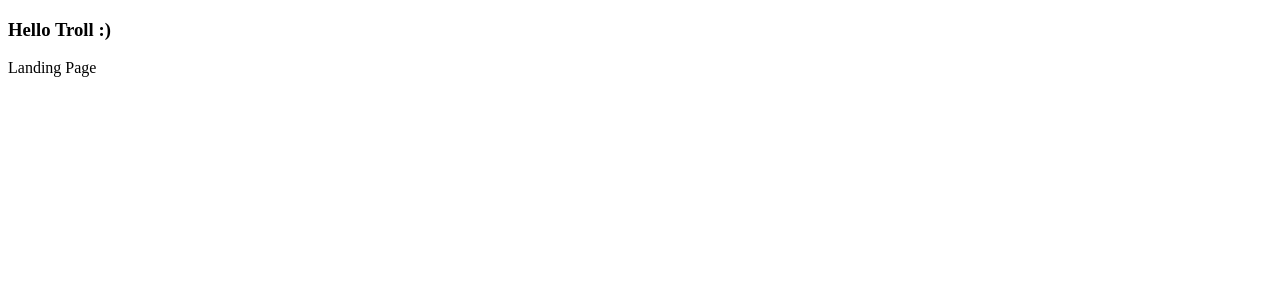
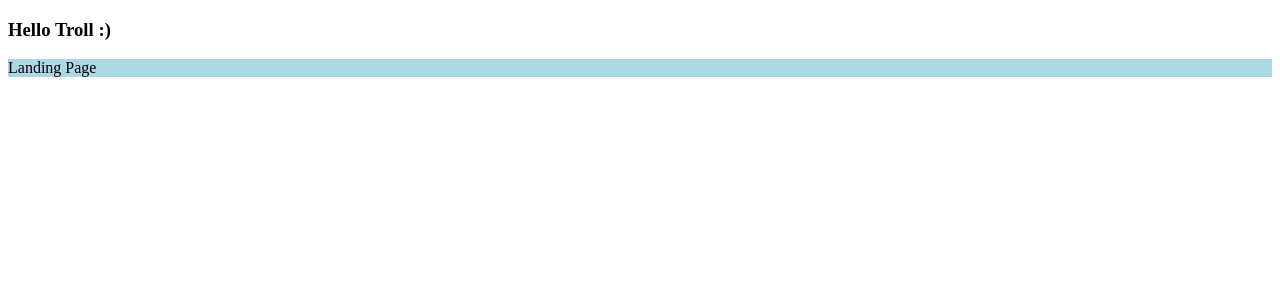
Before and after one commit to Coderscamp-2021-2022-Lukasz-Kamil/troll-or-not, a React (Create React App) app in the folder client/: page / in a window 1280 px wide. Shown: the top 300 px of the page. Built offline with nearby package versions, Linux system fonts and the light colour scheme.

Commit message:
Add some style to LandingPage

```diff
--- a/client/src/components/ui/Button/Button.style.tsx
+++ b/client/src/components/ui/Button/Button.style.tsx
@@ -1 +1 @@
-import styled from "styled-components";
+import React from "react";
--- a/client/src/components/views/LandingPage/LandinPage.tsx
+++ b/client/src/components/views/LandingPage/LandinPage.tsx
@@ -1,8 +1,12 @@
 import styled from "styled-components";
+
+const LandingWrapper = styled.div`
+    background-color: lightblue;
+`;
 
 const LandingPage = () => {
     return (
-        <div>Landing Page</div>
+        <LandingWrapper>Landing Page</LandingWrapper>
     )
 }
 
--- a/client/src/components/views/NotFound/NotFoundPage.tsx
+++ b/client/src/components/views/NotFound/NotFoundPage.tsx
@@ -1 +1 @@
-import styled from "styled-components";
+import React from "react";
```
